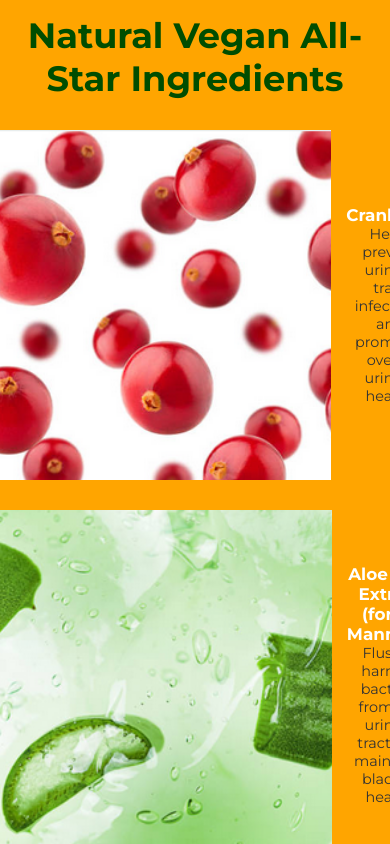
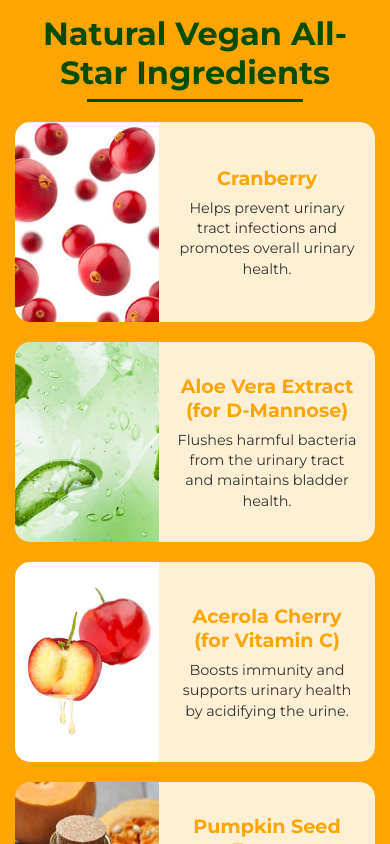
Before and after one commit to DoliTim/Uri-Pro, a React (Create React App) app: page / in a window 390 px wide. Shown: the part 4060-4904 px from the top of the page. Built offline with nearby package versions, Linux system fonts and the light colour scheme.

Commit message:
Fixed mobile layout for ingredients section - adjusted image sizing and text positioning

```diff
--- a/src/components/Ingredients.css
+++ b/src/components/Ingredients.css
@@ -1,79 +1,182 @@
 .ingredients-section {
-  padding: 40px 20px;
+  padding: 60px 20px;
   background-color: orange;
   text-align: center;
+  overflow: hidden;
 }
 
 .ingredients-grid {
   display: flex;
-  justify-content: space-around;
+  justify-content: center;
   flex-wrap: wrap;
-  gap: 20px;
+  gap: 30px;
+  max-width: 1200px;
+  margin: 0 auto;
 }
 
 .ingredient-card {
-  width: 250px;
-  height: 250px;
-  background-color: orange;
+  width: 280px;
+  height: 280px;
+  background-color: rgba(255, 255, 255, 0.1);
   border-radius: 20px;
   overflow: hidden;
-  transition: all 0.3s ease;
+  position: relative;
   cursor: pointer;
-  display: flex;
-  align-items: center;
-  justify-content: center;
+  transition: transform 0.4s ease, box-shadow 0.4s ease;
 }
 
 .ingredient-card img {
   width: 100%;
   height: 100%;
   object-fit: cover;
+  transition: transform 0.4s ease;
 }
 
 .ingredient-details {
+  position: absolute;
+  bottom: 0;
+  left: 0;
+  right: 0;
+  background: rgba(255, 255, 255, 0.7);
   color: white;
+  padding: 20px;
+  transform: translateY(100%);
+  transition: transform 0.4s ease;
+  text-align: center;
+  backdrop-filter: blur(5px);
+}
 
-  text-align: center;
+.ingredient-card:hover {
+  transform: translateY(-10px);
+  box-shadow: 0 15px 30px rgba(255, 255, 255, 0.2);
+}
+
+.ingredient-card:hover img {
+  transform: scale(1.1);
 }
 
 .ingredient-card:hover .ingredient-details {
-  color: white;
+  transform: translateY(0);
+}
+
+.ingredient-details h3 {
+  font-size: 1.4rem;
+  margin-bottom: 10px;
+  color: #FFA500;
+}
+
+.ingredient-details p {
+  font-size: 0.95rem;
+  line-height: 1.4;
+  opacity: 0;
+  transform: translateY(20px);
+  transition: opacity 0.3s ease 0.1s, transform 0.3s ease 0.1s;
+}
+
+.ingredient-card:hover .ingredient-details p {
+  opacity: 1;
+  transform: translateY(0);
 }
 
 h2.ingredients-title {
-  font-size: 2.2rem;
+  font-size: 2.4rem;
   font-weight: bold;
   color: #004d00;
-  margin-bottom: 30px;
+  margin-bottom: 40px;
+  position: relative;
+  display: inline-block;
 }
+
+h2.ingredients-title::after {
+  content: '';
+  position: absolute;
+  bottom: -10px;
+  left: 50%;
+  transform: translateX(-50%);
+  width: 60%;
+  height: 3px;
+  background: #004d00;
+}
+
+/* Animation for cards appearing */
+.ingredient-card {
+  opacity: 0;
+  transform: translateY(30px);
+  animation: fadeInUp 0.6s ease forwards;
+}
+
+@keyframes fadeInUp {
+  to {
+    opacity: 1;
+    transform: translateY(0);
+  }
+}
+
+/* Stagger animation delay for each card */
+.ingredient-card:nth-child(1) { animation-delay: 0.1s; }
+.ingredient-card:nth-child(2) { animation-delay: 0.2s; }
+.ingredient-card:nth-child(3) { animation-delay: 0.3s; }
+.ingredient-card:nth-child(4) { animation-delay: 0.4s; }
 
 /* Mobile Adjustments */
 @media (max-width: 768px) {
   .ingredients-section {
-    padding: 40px 0; /* Removed horizontal padding */
+    padding: 40px 15px;
   }
 
   .ingredients-grid {
-    gap: 30px;
+    gap: 20px;
   }
 
   .ingredient-card {
-    width: 100%; /* Full width */
-    height: 20px;
-    margin: 0; /* Remove any margins */
-    border-radius: 0; /* Remove border radius for full width */
+    width: 100%;
+    height: 200px;
+    margin: 0;
+    border-radius: 15px;
+    display: flex;
+    align-items: center;
+  }
+
+  .ingredient-card img {
+    width: 40%;
+    height: 100%;
+    object-fit: cover;
   }
 
   .ingredient-details {
+    position: relative;
+    transform: none;
+    width: 60%;
+    height: 100%;
+    display: flex;
+    flex-direction: column;
+    justify-content: center;
+    background: rgba(255, 255, 255, 0.8);
     padding: 15px;
+  }
+
+  .ingredient-details p {
+    opacity: 1;
+    transform: none;
     font-size: 0.9rem;
   }
-}
 
-/* Very small screens */
-@media (max-width: 480px) {
-  .ingredient-card {
-    width: 100%;
-    height: 350px;
+  .ingredient-details h3 {
+    font-size: 1.2rem;
+    margin-bottom: 8px;
+  }
+
+  .ingredient-card:hover {
+    transform: none;
+    box-shadow: none;
+  }
+
+  .ingredient-card:hover img {
+    transform: none;
+  }
+
+  h2.ingredients-title {
+    font-size: 2rem;
+    margin-bottom: 30px;
   }
 }
```
